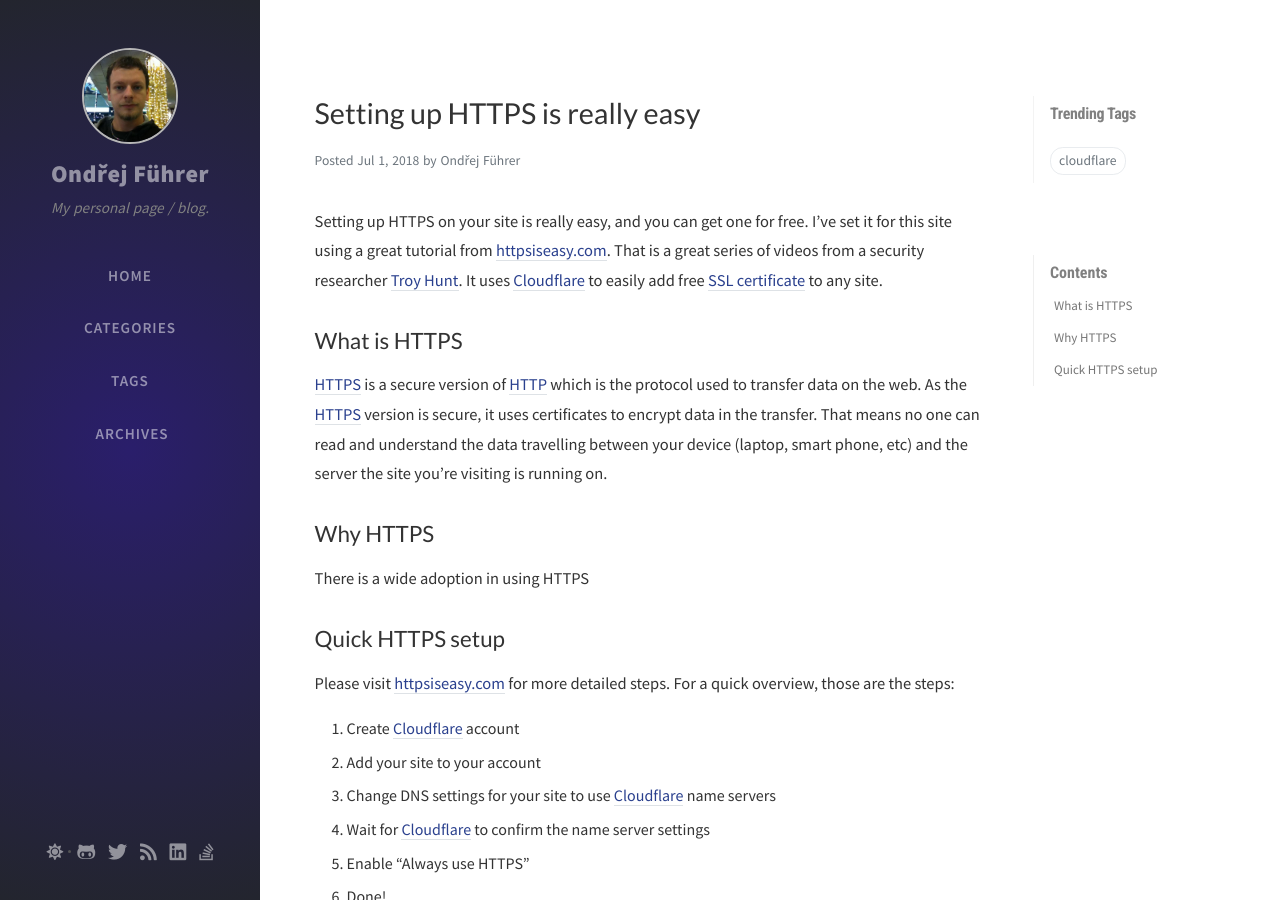
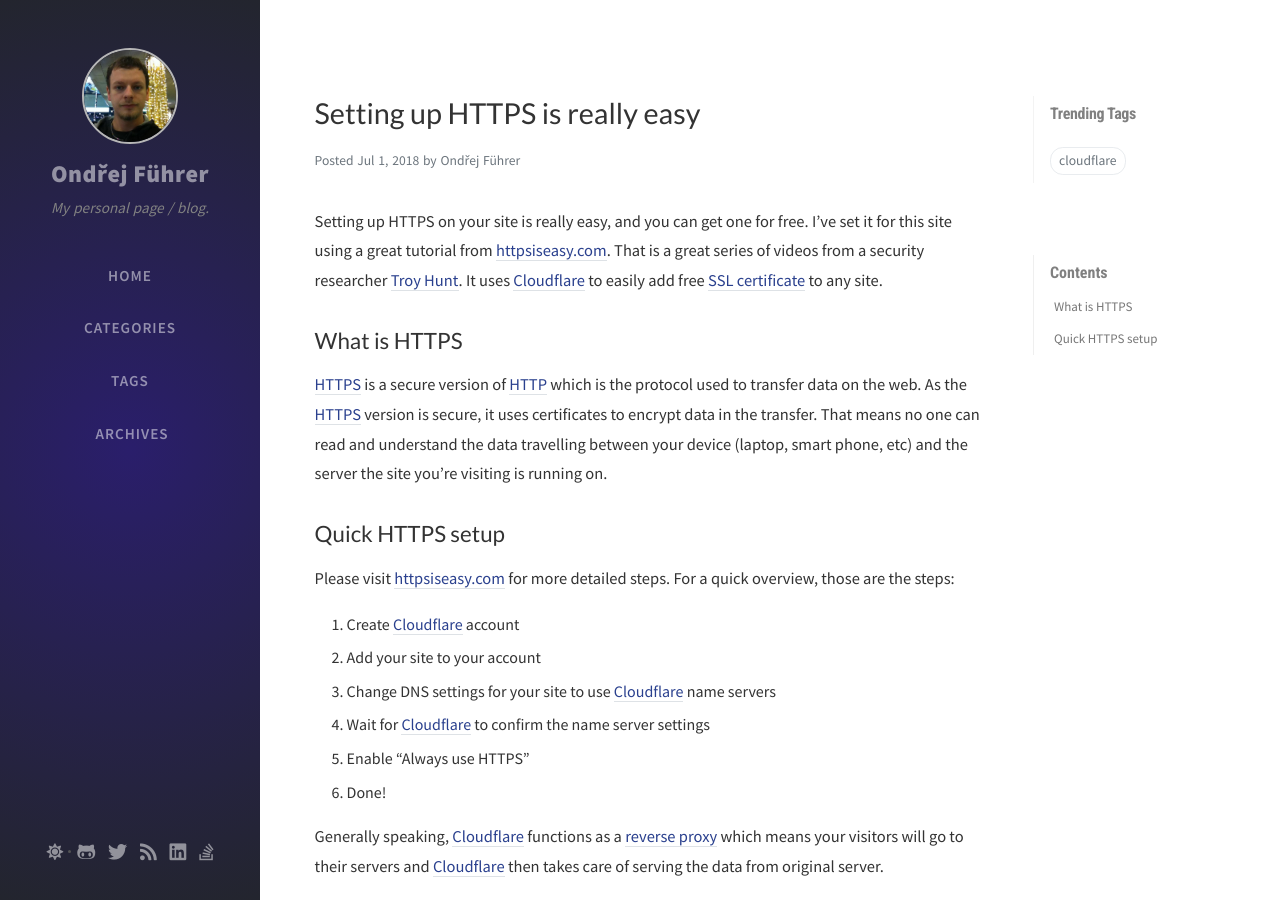
Before and after one commit to ondrejfuhrer/fuhrer.cz, a Jekyll site: the page built from _posts/2018-07-01-https-is-easy.md, in a window 1280 px wide and 900 px high. Built offline with Jekyll 4.4.1, drawn with Linux system fonts in a browser that asks for light colours; nearby versions of some CDN libraries; comment, search, counter and statistics services are not loaded.

Commit message:
Removing unfinished section from HTTP is easy

```diff
--- a/_posts/2018-07-01-https-is-easy.md
+++ b/_posts/2018-07-01-https-is-easy.md
@@ -15,9 +15,6 @@
 ## What is HTTPS
 [HTTPS](https://en.wikipedia.org/wiki/HTTPS) is a secure version of [HTTP](https://en.wikipedia.org/wiki/Hypertext_Transfer_Protocol) which is the protocol used to transfer data on the web. As the [HTTPS](https://en.wikipedia.org/wiki/HTTPS) version is secure, it uses certificates to encrypt data in the transfer. That means no one can read and understand the data travelling between your device (laptop, smart phone, etc) and the server the site you're visiting is running on.
 
-## Why HTTPS
-There is a wide adoption in using HTTPS
-
 ## Quick HTTPS setup
 Please visit [httpsiseasy.com](https://www.httpsiseasy.com) for more detailed steps.
 For a quick overview, those are the steps:
```
